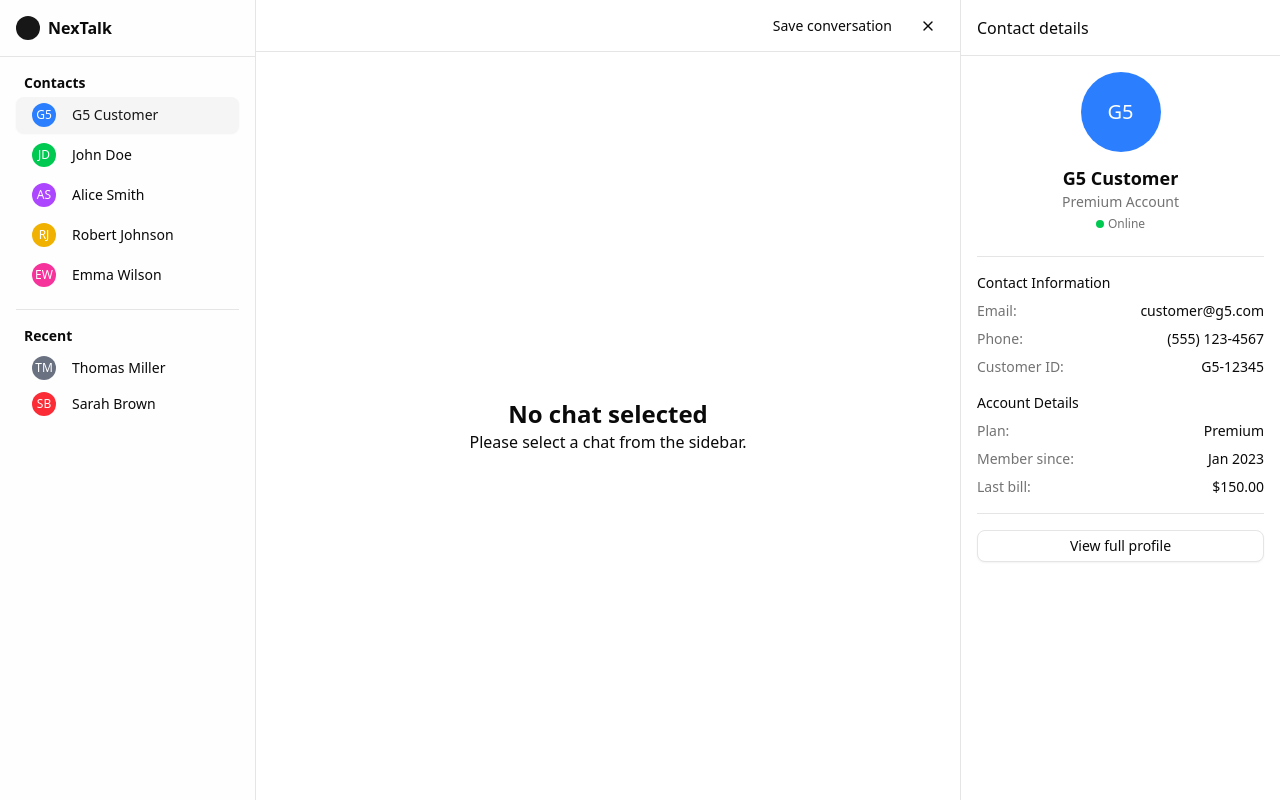
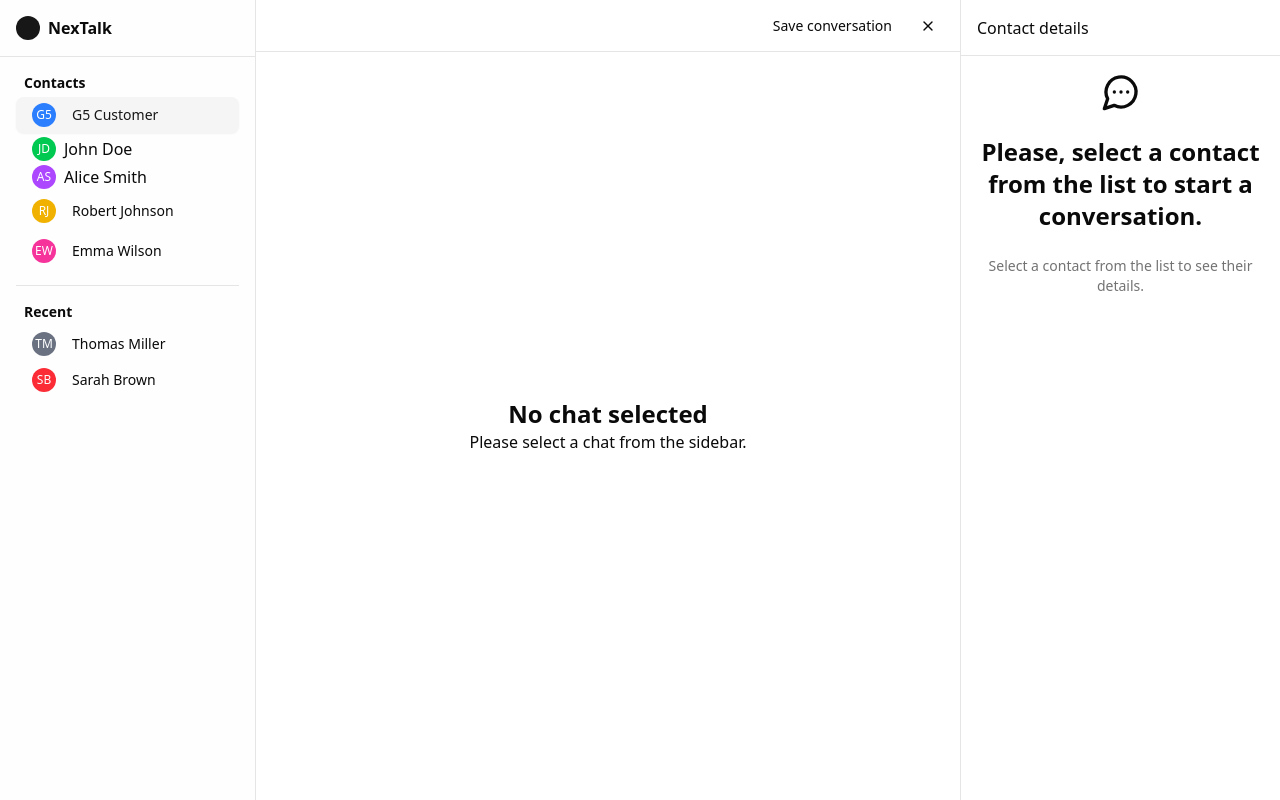
Before and after one commit to JoseIu/reat_as_library, a React (Vite) app: page /chat in a window 1280 px wide. Built offline with nearby package versions, Linux system fonts and the light colour scheme.

Commit message:
feat: implement ChatLayout and ChatPage components

```diff
--- a/src/chat/layout/ChatLayout.tsx
+++ b/src/chat/layout/ChatLayout.tsx
@@ -1,7 +1,8 @@
 import { Button } from "@/components/ui/button";
-import { ScrollArea } from "@/components/ui/scroll-area";
 import { X } from "lucide-react";
 import { Outlet } from "react-router";
+import { ContactList } from "../components/ContactList";
+import { NoContactSelected } from "../components/NoContactSelected";
 
 export default function ChatLayout() {
   return (
@@ -14,60 +15,7 @@ export default function ChatLayout() {
             <span className="font-semibold">NexTalk</span>
           </div>
         </div>
-        <ScrollArea className="h-[calc(100vh-64px)]">
-          <div className="space-y-4 p-4">
-            <div className="space-y-1">
-              <h3 className="px-2 text-sm font-semibold">Contacts</h3>
-              <div className="space-y-1">
-                <Button variant="secondary" className="w-full justify-start">
-                  <div className="h-6 w-6 rounded-full bg-blue-500 mr-2 flex-shrink-0 flex items-center justify-center text-white text-xs">
-                    G5
-                  </div>
-                  G5 Customer
-                </Button>
-                <Button variant="ghost" className="w-full justify-start">
-                  <div className="h-6 w-6 rounded-full bg-green-500 mr-2 flex-shrink-0 flex items-center justify-center text-white text-xs">
-                    JD
-                  </div>
-                  John Doe
-                </Button>
-                <Button variant="ghost" className="w-full justify-start">
-                  <div className="h-6 w-6 rounded-full bg-purple-500 mr-2 flex-shrink-0 flex items-center justify-center text-white text-xs">
-                    AS
-                  </div>
-                  Alice Smith
-                </Button>
-                <Button variant="ghost" className="w-full justify-start">
-                  <div className="h-6 w-6 rounded-full bg-yellow-500 mr-2 flex-shrink-0 flex items-center justify-center text-white text-xs">
-                    RJ
-                  </div>
-                  Robert Johnson
-                </Button>
-                <Button variant="ghost" className="w-full justify-start">
-                  <div className="h-6 w-6 rounded-full bg-pink-500 mr-2 flex-shrink-0 flex items-center justify-center text-white text-xs">
-                    EW
-                  </div>
-                  Emma Wilson
-                </Button>
-              </div>
-            </div>
-            <div className="pt-4 border-t mt-4">
-              <h3 className="px-2 text-sm font-semibold mb-1">Recent</h3>
-              <Button variant="ghost" className="w-full justify-start">
-                <div className="h-6 w-6 rounded-full bg-gray-500 mr-2 flex-shrink-0 flex items-center justify-center text-white text-xs">
-                  TM
-                </div>
-                Thomas Miller
-              </Button>
-              <Button variant="ghost" className="w-full justify-start">
-                <div className="h-6 w-6 rounded-full bg-red-500 mr-2 flex-shrink-0 flex items-center justify-center text-white text-xs">
-                  SB
-                </div>
-                Sarah Brown
-              </Button>
-            </div>
-          </div>
-        </ScrollArea>
+        <ContactList />
       </aside>
 
       {/* Main Content */}
@@ -93,65 +41,9 @@ export default function ChatLayout() {
           <div className="h-14 border-b px-4 flex items-center">
             <h2 className="font-medium">Contact details</h2>
           </div>
-          <div className="p-4">
-            <div className="flex flex-col items-center pb-6 border-b">
-              <div className="h-20 w-20 rounded-full bg-blue-500 flex items-center justify-center text-white text-xl mb-3">
-                G5
-              </div>
-              <h3 className="font-semibold text-lg">G5 Customer</h3>
-              <p className="text-sm text-muted-foreground">Premium Account</p>
-              <div className="flex items-center mt-1">
-                <div className="h-2 w-2 rounded-full bg-green-500 mr-1"></div>
-                <span className="text-xs text-muted-foreground">Online</span>
-              </div>
-            </div>
-
-            <div className="py-4 space-y-4">
-              <div>
-                <h4 className="text-sm font-medium mb-2">
-                  Contact Information
-                </h4>
-                <div className="space-y-2">
-                  <div className="flex justify-between text-sm">
-                    <span className="text-muted-foreground">Email:</span>
-                    <span>customer@g5.com</span>
-                  </div>
-                  <div className="flex justify-between text-sm">
-                    <span className="text-muted-foreground">Phone:</span>
-                    <span>(555) 123-4567</span>
-                  </div>
-                  <div className="flex justify-between text-sm">
-                    <span className="text-muted-foreground">Customer ID:</span>
-                    <span>G5-12345</span>
-                  </div>
-                </div>
-              </div>
-
-              <div>
-                <h4 className="text-sm font-medium mb-2">Account Details</h4>
-                <div className="space-y-2">
-                  <div className="flex justify-between text-sm">
-                    <span className="text-muted-foreground">Plan:</span>
-                    <span>Premium</span>
-                  </div>
-                  <div className="flex justify-between text-sm">
-                    <span className="text-muted-foreground">Member since:</span>
-                    <span>Jan 2023</span>
-                  </div>
-                  <div className="flex justify-between text-sm">
-                    <span className="text-muted-foreground">Last bill:</span>
-                    <span>$150.00</span>
-                  </div>
-                </div>
-              </div>
-            </div>
-
-            <div className="pt-4 border-t">
-              <Button variant="outline" size="sm" className="w-full">
-                View full profile
-              </Button>
-            </div>
-          </div>
+          {/* <ContactInfo /> */}
+          <NoContactSelected />
+          {/* <ContactInfoSkeleton /> */}
         </div>
       </div>
     </div>
```
